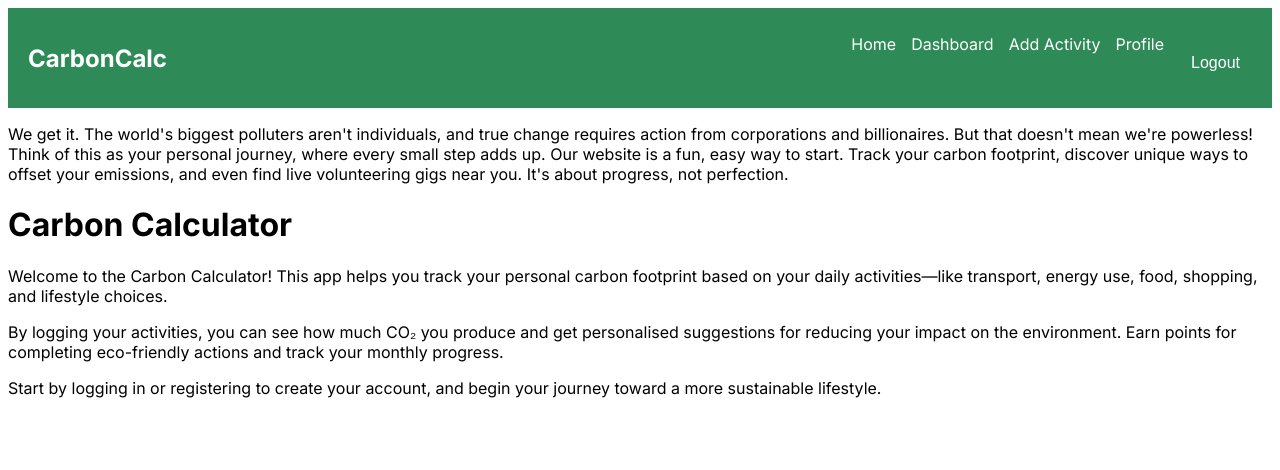
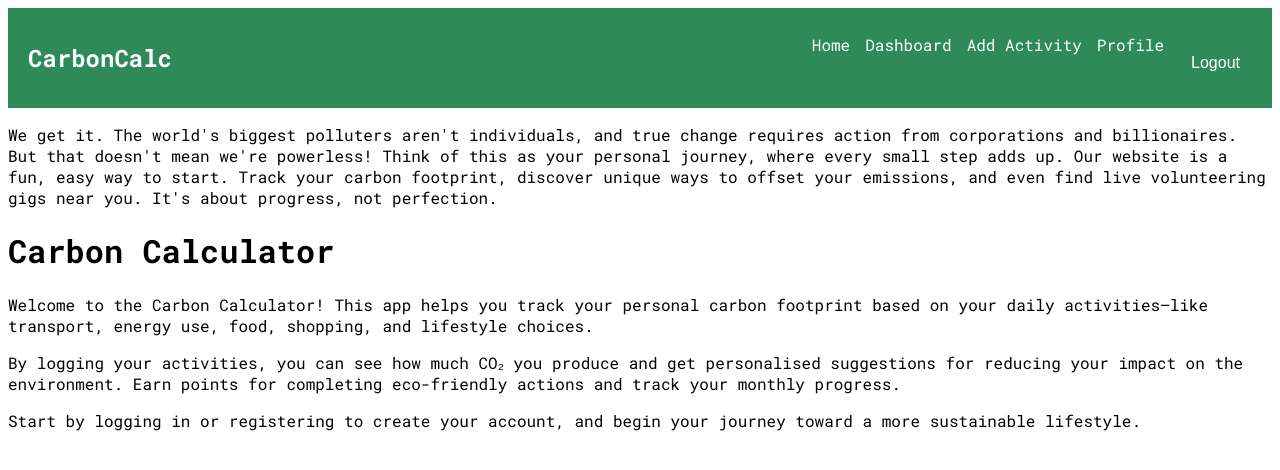
Before and after one commit to sdg877/carbon_calculator_fe, a Next.js app: page / in a window 1280 px wide. Shown: the top 470 px of the page. Built offline with nearby package versions, Linux system fonts and the light colour scheme; no server answers; sample sign-in values are in the browser's storage.

Commit message:
Update to font.

```diff
--- a/src/app/layout.js
+++ b/src/app/layout.js
@@ -1,10 +1,10 @@
-import { Inter } from "next/font/google";
+import { Roboto_Mono } from "next/font/google";
 import "../styles/forms.css";
 import AuthWrapper from "../components/AuthWrapper.js";
 import Navbar from "../components/Navbar.jsx";
 import ModalRoot from "../components/ModalRoot.jsx";
 
-const inter = Inter({ subsets: ["latin"] });
+const roboto = Roboto_Mono({ subsets: ["latin"] });
 
 export const metadata = {
   title: "CarbonCalc - Track Your Footprint",
@@ -15,7 +15,7 @@ export const metadata = {
 export default function RootLayout({ children }) {
   return (
     <html lang="en">
-      <body className={inter.className} suppressHydrationWarning={true}>
+      <body className={roboto.className} suppressHydrationWarning={true}>
         <AuthWrapper>
           <Navbar />
           <main className="min-h-screen">{children}</main>
```
